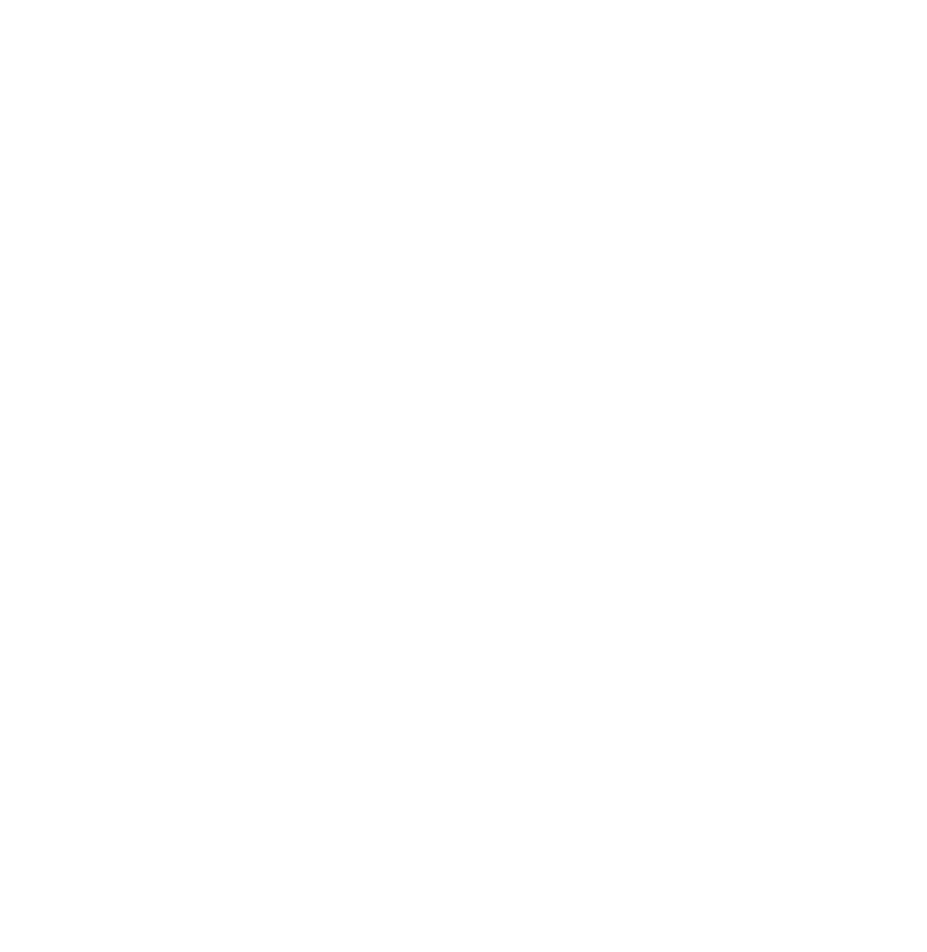
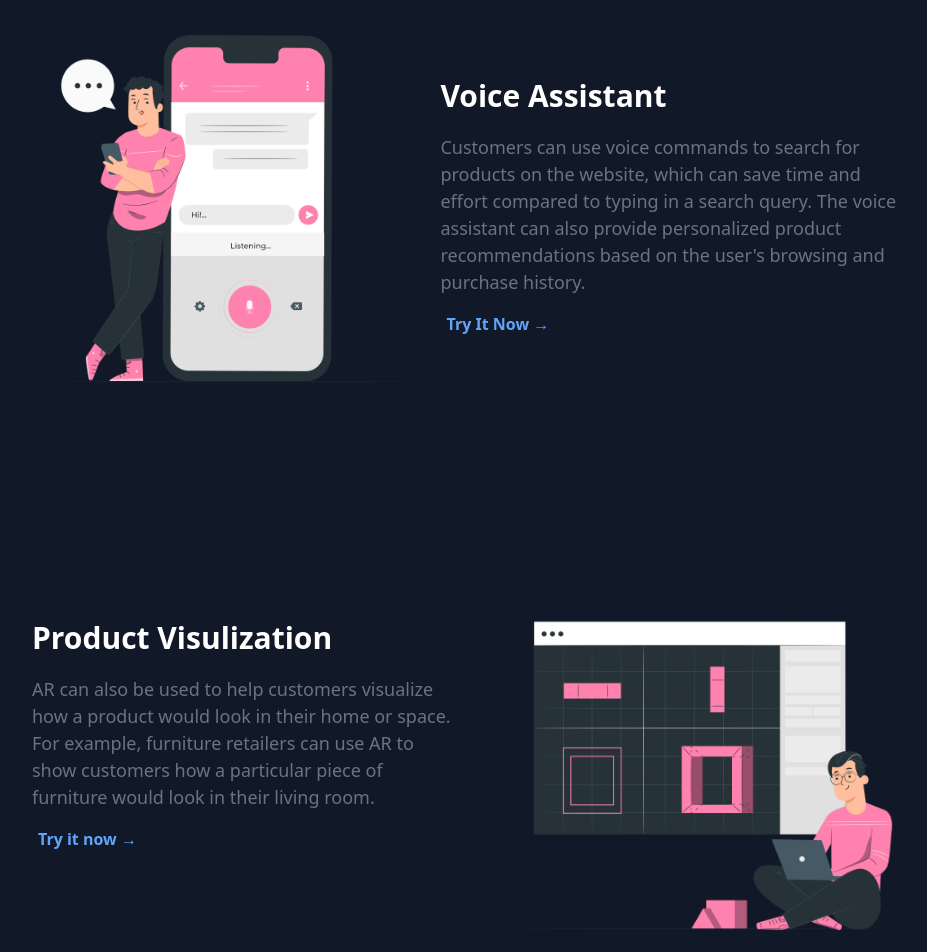
Before and after one commit to ayushsoni1010/shopgenie, a SvelteKit app: page / in a window 1280 px wide. Shown: the part 900-1852 px from the top of the page, without its empty margins (168-1095 px from the left). Before the commit the page ends 988 px from the top, so only its background shows below. Built offline with nearby package versions, Linux system fonts and the light colour scheme.

Commit message:
added features component

```diff
--- /dev/null
+++ b/src/lib/components/Features.svelte
@@ -0,0 +1,68 @@
+<div
+  class="pr-[200px] pl-[200px] pt-[100px] w-[100%] bg-gray-900 flex flex-row
+  items-center">
+  <div class="m-0 p-0">
+    <img
+      alt="voice to text"
+      class="w-[100%] h-[100%]"
+      src="images/Speech-to-text-pana.png" />
+  </div>
+
+  <div class="flex flex-col text-left space-y-4">
+    <div>
+      <h1 class="text-white text-[30px] font-bold">Voice Assistant</h1>
+    </div>
+    <div>
+
+      <p class="text-gray-500 text-[18px]">
+        Customers can use voice commands to search for products on the website,
+        which can save time and effort compared to typing in a search query. The
+        voice assistant can also provide personalized product recommendations
+        based on the user's browsing and purchase history.
+      </p>
+    </div>
+    <div>
+      <a
+        href="#"
+        class="text-blue-400 hover:bg-gray-800 p-1.5 rounded-md font-semibold
+        underline-offset-4">
+        Try It Now &#x2192
+      </a>
+    </div>
+  </div>
+</div>
+
+<!-- 2nd feature -->
+
+<div
+  class="pr-[200px] pl-[200px] pt-[100px] w-[100%] bg-gray-900 pb-[100px] flex
+  flex-row-reverse items-center">
+  <div class="m-0 p-0">
+    <img
+      alt="voice to text"
+      class="w-[100%] h-[100%]"
+      src="images/3d-modeling.png" />
+  </div>
+
+  <div class="flex flex-col text-left space-y-4">
+    <div>
+      <h1 class="text-white text-[30px] font-bold">Product Visulization</h1>
+    </div>
+    <div>
+      <p class="text-gray-500 text-[18px]">
+        AR can also be used to help customers visualize how a product would look
+        in their home or space. For example, furniture retailers can use AR to
+        show customers how a particular piece of furniture would look in their
+        living room.
+      </p>
+    </div>
+    <div>
+      <a
+        href="#"
+        class="text-blue-400 hover:bg-gray-800 p-1.5 rounded-md font-semibold
+        underline-offset-4">
+        Try it now &#x2192
+      </a>
+    </div>
+  </div>
+</div>
--- a/src/routes/+page.svelte
+++ b/src/routes/+page.svelte
@@ -1,27 +1,27 @@
 <script>
-  import Header from "$lib/components/Header.svelte";
+  import Header from '$lib/components/Header.svelte'
   // import Product from "$lib/components/Products.svelte";
-  import Products from "$lib/components/Products.svelte";
+  import Products from '$lib/components/Products.svelte'
+  import Features from '../lib/components/Features.svelte'
 </script>
 
 <div
-  class="bg-gradient-to-r from-gray-700 via-gray-900 to-black h-screen px-20"
->
+  class="bg-gradient-to-r from-gray-700 via-gray-900 to-black h-screen px-20">
   <Header />
   <div class="mt-20 grid grid-cols-2 grid-rows-2">
     <div class="mt-10 flex items-start justify-around flex-col">
       <h1 class="text-5xl text-white leading-tight text-left font-bold">
         Shop till you drop without leaving the comfort of your laptop's top!
       </h1>
-      <p class="text-white text-lg">
+      <p class="text-white text-lg pr-3">
         Experience shopping like never before. Our ecommerce store offers
         augmented reality and voice-enabled search, making it accessible to all,
         including our valued disabled customers
       </p>
       <a
         href="/products"
-        class="hover:bg-blue-400 group flex items-center rounded-md bg-blue-500 text-white text-lg font-medium p-3 px-6 shadow-sm"
-      >
+        class="hover:bg-blue-400 group flex items-center rounded-md bg-blue-500
+        text-white text-lg font-medium p-3 px-6 shadow-sm">
         Explore products
       </a>
     </div>
@@ -30,3 +30,4 @@
     </div>
   </div>
 </div>
+<Features />
```
Also changed, not shown: static/images/3d-modeling.png (added), static/images/Speech-to-text-pana.png (added).
